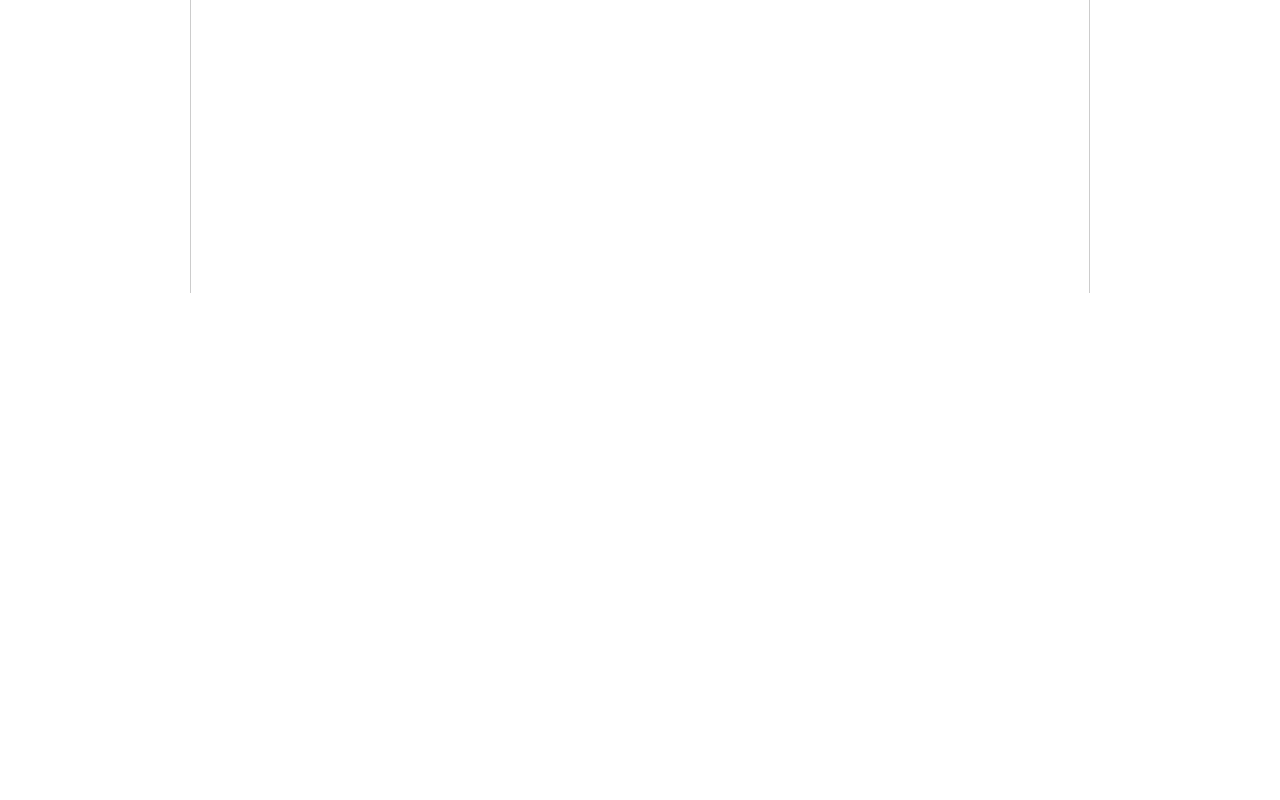
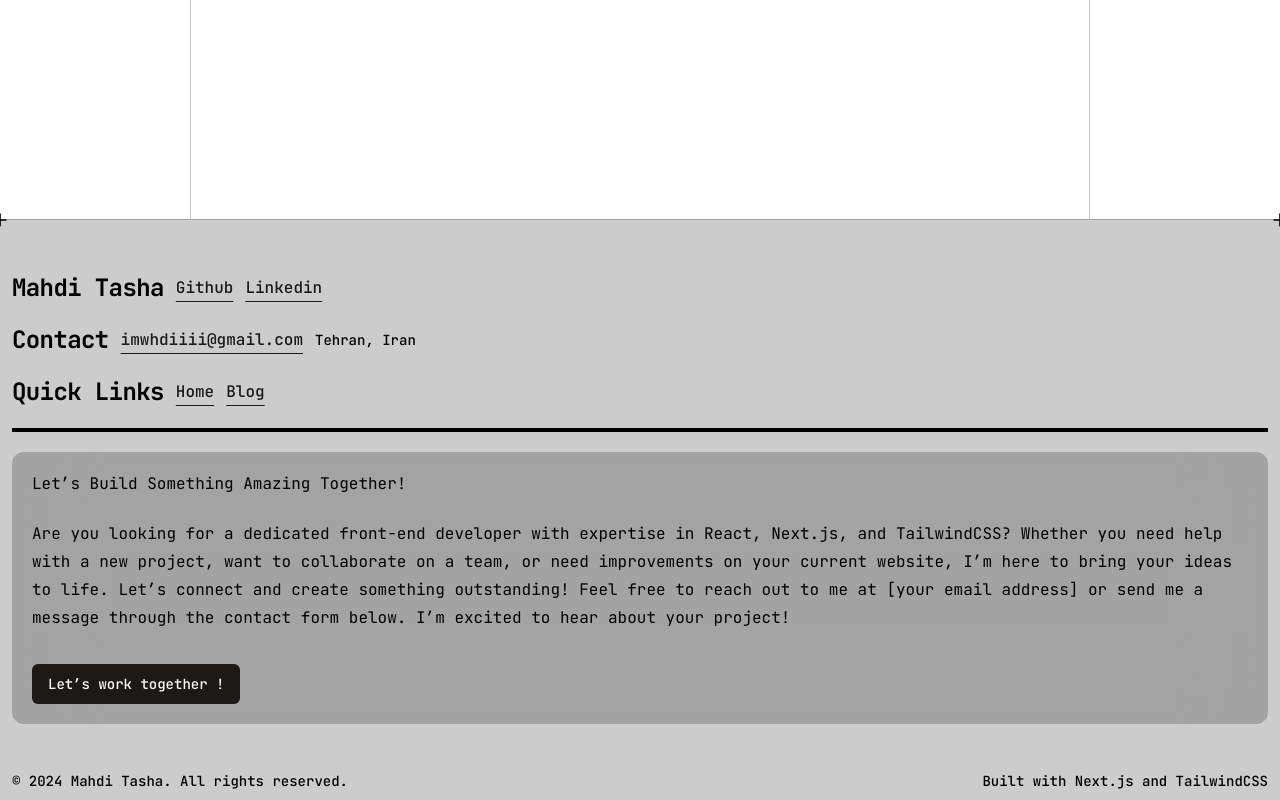
Before and after one commit to tasha-dev/portfolio, a Next.js app: page / in a window 1280 px wide. Shown: the part 581-1381 px from the top of the page. Before the commit the page ends 874 px from the top, so only its background shows below. Built offline with nearby package versions, Linux system fonts and the light colour scheme.

Commit message:
added footer component

```diff
--- a/app/layout.tsx
+++ b/app/layout.tsx
@@ -10,6 +10,7 @@ import '@/style/index.css';
 import Header from "@/component/header";
 import {ThemeProvider} from "next-themes";
 import Container from "@/component/ui/container";
+import Footer from "@/component/footer";
 
 // Defining font
 const jetbrainsMonoFont = JetBrains_Mono({
@@ -54,6 +55,7 @@ export default function RootLayout({children}:RootLayoutType):ReactNode {
                     <Container size={'sm'} className={'border-x dark:border-x-white/20 border-x-black/20 min-h-screen'}>
                         {children}
                     </Container>
+                    <Footer />
                 </ThemeProvider>
             </body>
         </html>
--- /dev/null
+++ b/component/footer.tsx
@@ -0,0 +1,52 @@
+// Codes byu mahdi tasha
+// Importing part
+import {ReactNode} from "react";
+import PlusSvgDivider from "@/component/ui/plusSvgDivider";
+import Container from "@/component/ui/container";
+import Link from "next/link";
+import {Button} from "@/component/ui/button";
+
+// Creating and exporting footer component as default
+export default function Footer():ReactNode {
+    // Returning JSX
+    return (
+        <footer className={'dark:bg-white/20 bg-black/20 border-t dark:border-t-white/20 border-t-black/20 '}>
+            <Container className={'relative'}>
+                <PlusSvgDivider position={'top'}/>
+                <div className={'flex gap-5 flex-col mb-5 mt-10'}>
+                    <div className={'flex items-center flex-wrap justify-start gap-3'}>
+                        <h3 className="heading-3">Mahdi Tasha</h3>
+                        <Link href={'https://github.com/tasha-dev'} className={'link-text'}>Github</Link>
+                        <Link href={'https://linkedin.com/in/mahditasha'} className={'link-text'}>Linkedin</Link>
+                    </div>
+                    <div className={'flex items-center flex-wrap justify-start gap-3'}>
+                        <h3 className="heading-3">Contact</h3>
+                        <Link href={'mailto:imwhdiiii@gmail.com'} className={'link-text'}>imwhdiiii@gmail.com</Link>
+                        <span className={'small'}>Tehran, Iran</span>
+                    </div>
+                    <div className={'flex items-center flex-wrap justify-start gap-3'}>
+                        <h3 className="heading-3">Quick Links</h3>
+                        <Link href={'/'} className={'link-text'}>Home</Link>
+                        <Link href={'/blog'} className={'link-text'}>Blog</Link>
+                    </div>
+                </div>
+                <div className={'my-5 w-full h-1 dark:bg-white bg-black'}/>
+                <div className={'p-5 rounded-xl dark:bg-white/20 bg-black/20 backdrop-blur-2xl mb-[50px]'}>
+                    <h1>Let’s Build Something Amazing Together!</h1>
+                    <p className={'p mb-8'}>Are you looking for a dedicated front-end developer with expertise in React,
+                        Next.js, and TailwindCSS? Whether you need help with a new project, want to collaborate on a
+                        team, or need improvements on your current website, I’m here to bring your ideas to life. Let’s
+                        connect and create something outstanding! Feel free to reach out to me at [your email address]
+                        or send me a message through the contact form below. I’m excited to hear about your project!</p>
+                    <Link href={'/contact'}><Button>Let’s work together !</Button></Link>
+                </div>
+                <div className={'flex items-center justify-between gap-5'}>
+                    <p className="small">
+                        © {new Date().getFullYear()} Mahdi Tasha. All rights reserved.
+                    </p>
+                    <span className={'small'}>Built with Next.js and TailwindCSS</span>
+                </div>
+            </Container>
+        </footer>
+    );
+}
--- a/component/header.tsx
+++ b/component/header.tsx
@@ -1,20 +1,22 @@
 // Codes by mahdi tasha
+// Forcing next.js to render this component as client side component
+'use client';
+
 // Importing part
 import {ReactNode} from "react";
 import Logo from "@/component/ui/logo";
 import Container from "@/component/ui/container";
 import ThemeToggle from "@/component/ui/themeToggle";
 import Link from "next/link";
-import {Plus} from "lucide-react";
+import PlusSvgDivider from "@/component/ui/plusSvgDivider";
 
 // Creating and exporting header component as default
 export default function Header():ReactNode {
     // Returning JSX
     return (
-        <header className={'backdrop-blur-2xl dark:bg-white/20 bg-black/20'}>
+        <header className={'backdrop-blur-2xl dark:bg-white/20 bg-black/20 fixed top-0 left-0 w-full z-50'}>
             <Container className={'flex items-center lg:justify-between justify-center relative'}>
-                <Plus className={'pointer-events-none absolute left-0 bottom-0 -translate-x-[50%] translate-y-[50%] block w-5 h-5 dark:text-white text-black'} />
-                <Plus className={'pointer-events-none absolute right-0 bottom-0 translate-x-[50%] translate-y-[50%] block w-5 h-5 dark:text-white text-black'} />
+                <PlusSvgDivider />
                 <Logo mq/>
                 <div className={'lg:flex hidden items-center justify-center gap-5'}>
                     <Link className={'link-text'} href={'/'}>Home</Link>
--- /dev/null
+++ b/component/ui/plusSvgDivider.tsx
@@ -0,0 +1,27 @@
+// Codes by mahdi tasha
+// Importing part
+import {ReactNode} from "react";
+import {Plus} from "lucide-react";
+import {PlusSvgDividerType} from "@/type";
+import {cn} from "@/util";
+
+// Creating and exporting diver with 2 plus svg icons as default
+export default function PlusSvgDivider({position = "bottom"}:PlusSvgDividerType):ReactNode {
+    // Returning JSX
+    return (
+        <>
+            <Plus className={cn(
+                'pointer-events-none absolute left-0 -translate-x-[50%] block w-5 h-5 dark:text-white text-black',
+                (position == 'bottom')
+                    ? 'bottom-0 translate-y-[50%]'
+                    : 'top-0 -translate-y-[50%]'
+            )} />
+            <Plus className={cn(
+                'pointer-events-none absolute right-0  translate-x-[50%] block w-5 h-5 dark:text-white text-black',
+                (position == 'bottom')
+                    ? 'bottom-0 translate-y-[50%]'
+                    : 'top-0 -translate-y-[50%]'
+            )} />
+        </>
+    );
+}
--- a/style/index.css
+++ b/style/index.css
@@ -63,4 +63,7 @@
   }
 
   .link-text {@apply font-medium text-primary underline underline-offset-8}
+  .heading-3 {@apply scroll-m-20 text-2xl font-bold tracking-tight}
+  .small {@apply text-sm font-medium leading-none;}
+  .p {@apply leading-7 [&:not(:first-child)]:mt-6}
 }
--- a/type/index.ts
+++ b/type/index.ts
@@ -5,6 +5,7 @@ import {ReactNode} from "react";
 // Creating and exporting type of components
 export interface RootLayoutType {children: ReactNode;}
 export interface LogoType {mq?: boolean;}
+export interface PlusSvgDividerType {position?: 'bottom' | 'top';}
 export interface ContainerType {
     children: ReactNode;
     size?: 'sm' | 'lg';
```
